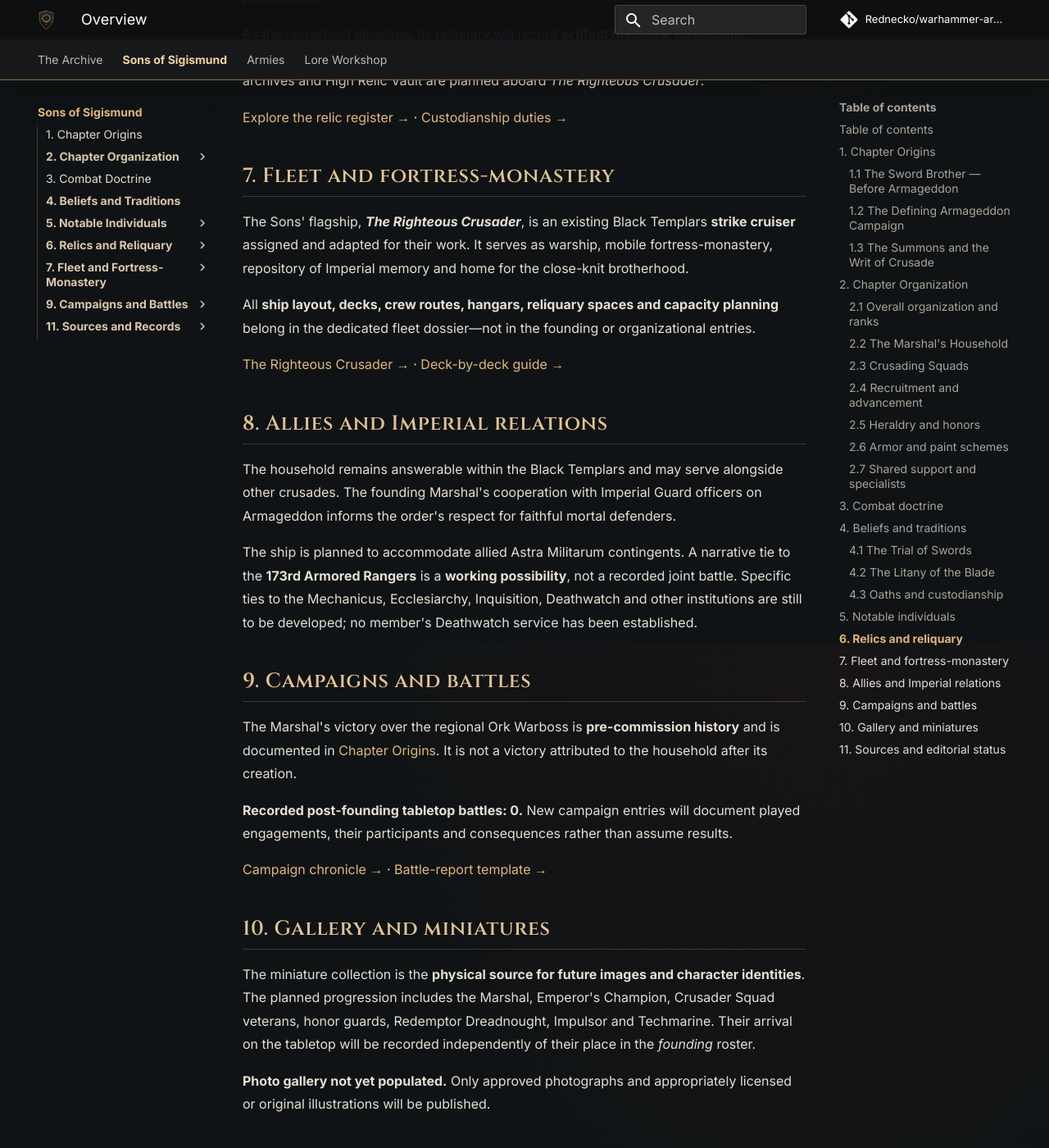
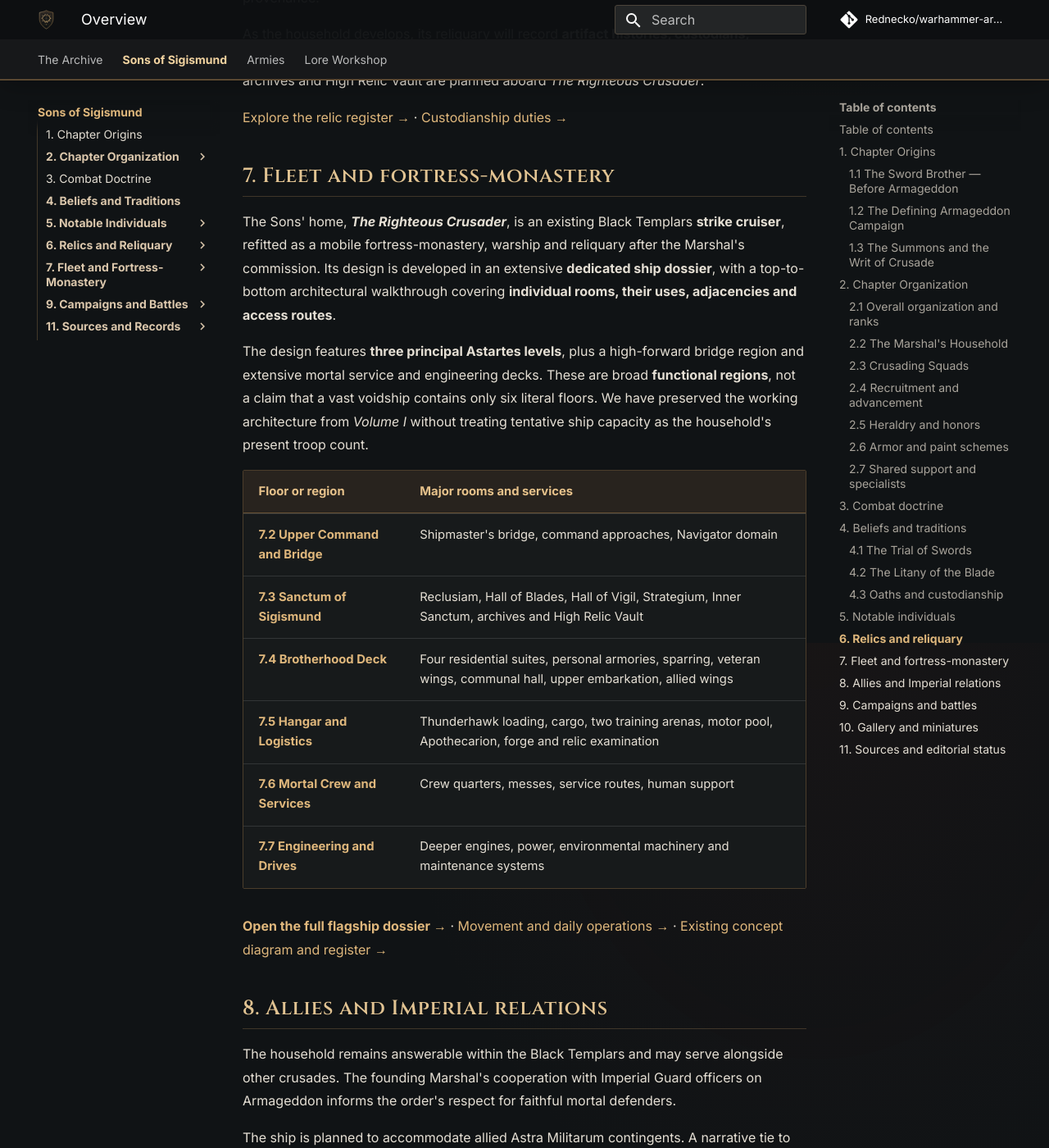
Before and after one commit to Rednecko/warhammer-archives, an MkDocs documentation site: the page built from docs/sons-of-sigismund/index.md, in a window 1280 px wide and 1400 px high, scrolled down 9016 px. Shown: the whole window at 82% size. Built offline with MkDocs 1.6.1 and Material for MkDocs 9.7.7, drawn with Linux system fonts in a browser that asks for light colours; comment, search, counter and statistics services are not loaded.

Commit message:
Complete ship-section linking and correct HTML in flagship overview

```diff
--- a/docs/sons-of-sigismund/index.md
+++ b/docs/sons-of-sigismund/index.md
@@ -209,11 +209,20 @@ As the household develops, its reliquary will record **artifact histories, custo
 
 ## 7. Fleet and fortress-monastery {#fleet-and-fortress-monastery}
 
-The Sons' flagship, ***The Righteous Crusader***, is an existing Black Templars **strike cruiser** assigned and adapted for their work. It serves as warship, mobile fortress-monastery, repository of Imperial memory and home for the close-knit brotherhood.
+The Sons' home, ***The Righteous Crusader***, is an existing Black Templars **strike cruiser**, refitted as a mobile fortress-monastery, warship and reliquary after the Marshal's commission. Its design is developed in an extensive **dedicated ship dossier**, with a top-to-bottom architectural walkthrough covering **individual rooms, their uses, adjacencies and access routes**.
 
-All **ship layout, decks, crew routes, hangars, reliquary spaces and capacity planning** belong in the dedicated fleet dossier—not in the founding or organizational entries.
+The design features **three principal Astartes levels**, plus a high-forward bridge region and extensive mortal service and engineering decks. These are broad **functional regions**, not a claim that a vast voidship contains only six literal floors. We have preserved the working architecture from *Volume I* without treating tentative ship capacity as the household's present troop count.
 
-[The Righteous Crusader →](fleet/righteous-crusader.md) · [Deck-by-deck guide →](fleet/deck-guide.md)
+| Floor or region | Major rooms and services |
+|---|---|
+| [**7.2 Upper Command and Bridge**](fleet/upper-command.md) | Shipmaster's bridge, command approaches, Navigator domain |
+| [**7.3 Sanctum of Sigismund**](fleet/sanctum.md) | Reclusiam, Hall of Blades, Hall of Vigil, Strategium, Inner Sanctum, archives and High Relic Vault |
+| [**7.4 Brotherhood Deck**](fleet/brotherhood.md) | Four residential suites, personal armories, sparring, veteran wings, communal hall, upper embarkation, allied wings |
+| [**7.5 Hangar and Logistics**](fleet/hangar-logistics.md) | Thunderhawk loading, cargo, two training arenas, motor pool, Apothecarion, forge and relic examination |
+| [**7.6 Mortal Crew and Services**](fleet/mortal-crew.md) | Crew quarters, messes, service routes, human support |
+| [**7.7 Engineering and Drives**](fleet/engineering.md) | Deeper engines, power, environmental machinery and maintenance systems |
+
+[**Open the full flagship dossier →**](fleet/righteous-crusader.md) · [Movement and daily operations →](fleet/operational-routes.md) · [Existing concept diagram and register →](fleet/deck-guide.md)
 
 ## 8. Allies and Imperial relations {#allies-and-imperial-relations}
 
```
